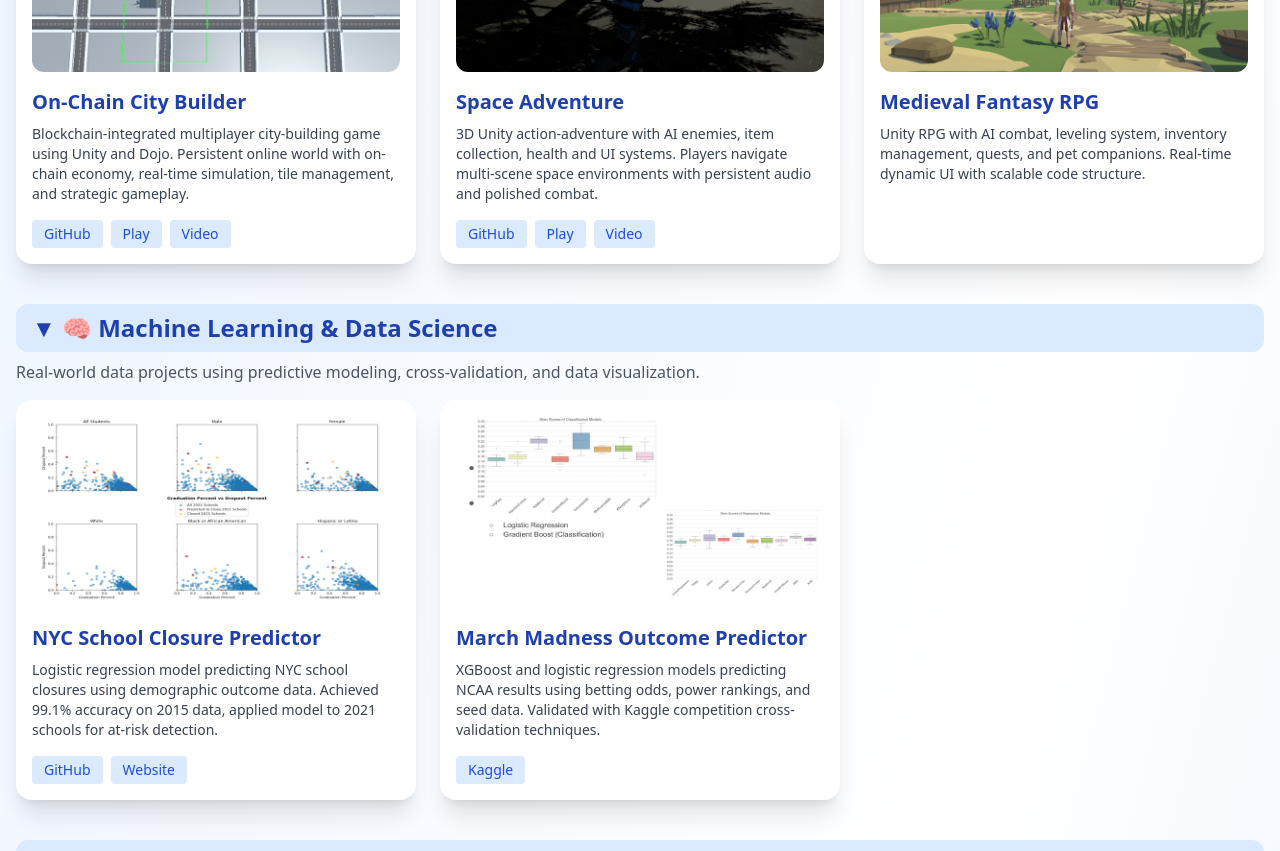
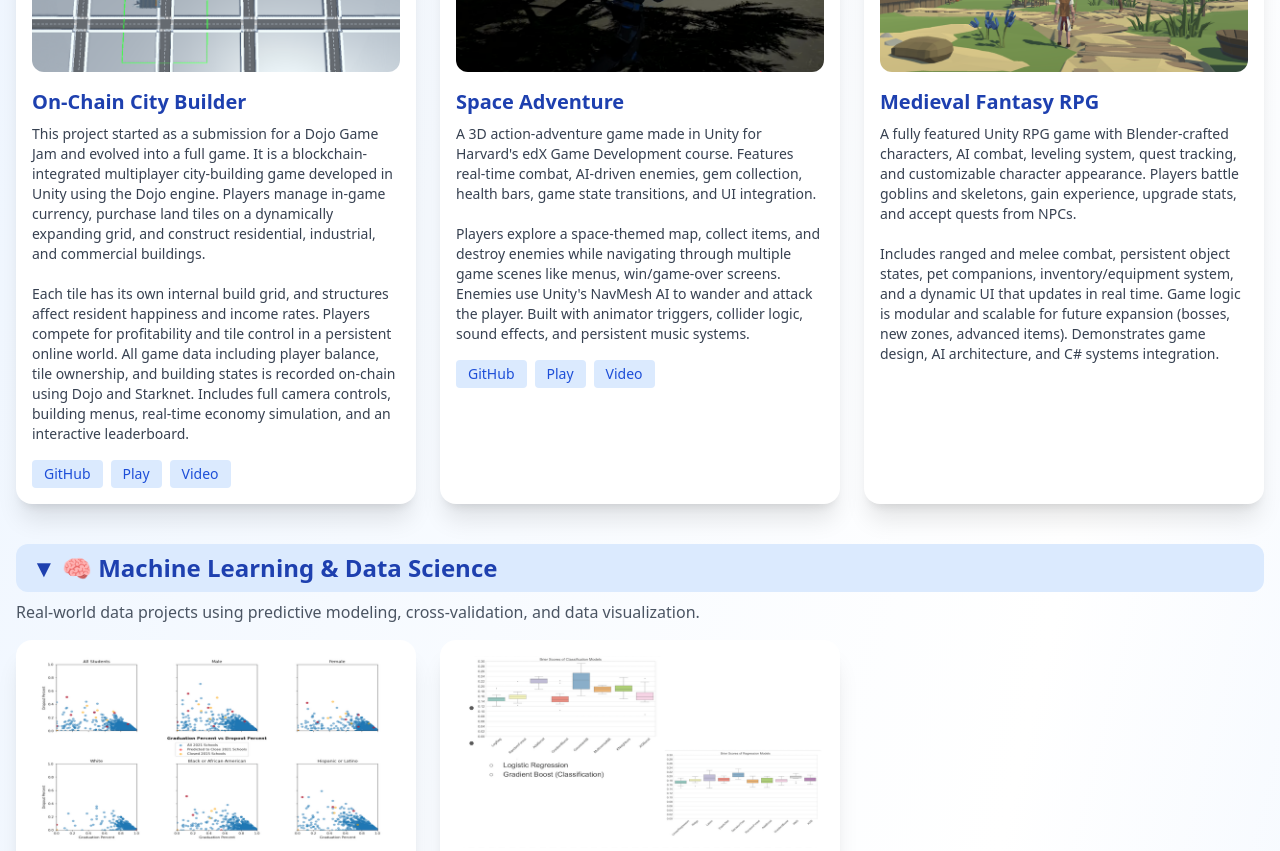
Before and after one commit to EthanPerello/EthanPerello.github.io, a React (Create React App) app: page / in a window 1280 px wide. Shown: the part 360-1211 px from the top of the page. Built offline with nearby package versions, Linux system fonts and the light colour scheme.

Commit message:
Update before deploy

```diff
--- a/src/App.js
+++ b/src/App.js
@@ -82,7 +82,9 @@ const featuredGames = [
   {
     title: "On-Chain City Builder",
     image: cityBuilderImage,
-    description: `Blockchain-integrated multiplayer city-building game using Unity and Dojo. Persistent online world with on-chain economy, real-time simulation, tile management, and strategic gameplay.`,
+    description: `This project started as a submission for a Dojo Game Jam and evolved into a full game. It is a blockchain-integrated multiplayer city-building game developed in Unity using the Dojo engine. Players manage in-game currency, purchase land tiles on a dynamically expanding grid, and construct residential, industrial, and commercial buildings.
+
+Each tile has its own internal build grid, and structures affect resident happiness and income rates. Players compete for profitability and tile control in a persistent online world. All game data including player balance, tile ownership, and building states is recorded on-chain using Dojo and Starknet. Includes full camera controls, building menus, real-time economy simulation, and an interactive leaderboard.`,
     github: "https://github.com/EthanPerello/DojoCityBuilder",
     play: "https://ethanperello.github.io/DojoCityBuilder/",
     video: "https://www.youtube.com/watch?v=lORypXL-UwA"
@@ -90,7 +92,9 @@ const featuredGames = [
   {
     title: "Space Adventure",
     image: spaceGameImage,
-    description: `3D Unity action-adventure with AI enemies, item collection, health and UI systems. Players navigate multi-scene space environments with persistent audio and polished combat.`,
+    description: `A 3D action-adventure game made in Unity for Harvard's edX Game Development course. Features real-time combat, AI-driven enemies, gem collection, health bars, game state transitions, and UI integration.
+
+Players explore a space-themed map, collect items, and destroy enemies while navigating through multiple game scenes like menus, win/game-over screens. Enemies use Unity's NavMesh AI to wander and attack the player. Built with animator triggers, collider logic, sound effects, and persistent music systems.`,
     github: "https://github.com/EthanPerello/SpaceGame",
     play: "https://ethanperello.itch.io/space-game",
     video: "https://www.youtube.com/watch?v=CufS2USIR1Y"
@@ -98,25 +102,33 @@ const featuredGames = [
   {
     title: "Medieval Fantasy RPG",
     image: rpgImage,
-    description: `Unity RPG with AI combat, leveling system, inventory management, quests, and pet companions. Real-time dynamic UI with scalable code structure.`
+    description: `A fully featured Unity RPG game with Blender-crafted characters, AI combat, leveling system, quest tracking, and customizable character appearance. Players battle goblins and skeletons, gain experience, upgrade stats, and accept quests from NPCs.
+
+Includes ranged and melee combat, persistent object states, pet companions, inventory/equipment system, and a dynamic UI that updates in real time. Game logic is modular and scalable for future expansion (bosses, new zones, advanced items). Demonstrates game design, AI architecture, and C# systems integration.`
   }
 ];
+
 
 const mlProjects = [
   {
     title: "NYC School Closure Predictor",
     image: nycImage,
-    description: `Logistic regression model predicting NYC school closures using demographic outcome data. Achieved 99.1% accuracy on 2015 data, applied model to 2021 schools for at-risk detection.`,
+    description: `This data science project was a school project at Tulane, where I analyzed student outcome data and school closures in New York City. I gathered data from public sources including the NYC Department of Education, focusing on metrics such as graduation rates, dropout percentages, and GED attainment across racial, gender, and socioeconomic subgroups.
+
+I discovered stark disparities in student performance and identified dropout rates among male and Black students as strong indicators of school closures. I built a logistic regression model with 99.1% accuracy using 2015 data and applied it to 2021 schools to identify potential at-risk closures. This project demonstrated the impact of predictive modeling in education policy, showing that while student outcomes provide valuable insight, closures are also influenced by budget, charter transitions, and administrative decisions.`,
     github: "https://github.com/EthanPerello/New-York-Student-Outcomes-and-School-Closures",
     website: "https://ethanperello.github.io/New-York-Student-Outcomes-and-School-Closures/"
   },
   {
     title: "March Madness Outcome Predictor",
     image: marchMadnessImage,
-    description: `XGBoost and logistic regression models predicting NCAA results using betting odds, power rankings, and seed data. Validated with Kaggle competition cross-validation techniques.`,
+    description: `This project was part of a Kaggle competition involving building machine learning models to predict NCAA March Madness tournament outcomes. I collected data from past seasons, including team ratings (KenPom, FiveThirtyEight), seedings, and scraped betting odds for extra context.
+
+I engineered features like seed difference, win percentage, average margin of victory, and betting line movement. I trained and validated logistic regression and XGBoost models using season-by-season cross-validation. My top model, an XGBoost classifier with betting odds and power rankings, achieved strong log-loss performance and reflected real-world predictive patterns. This project taught me feature engineering, ensemble modeling, and the value of external signals like market sentiment in sports prediction.`,
     kaggle: "https://www.kaggle.com/competitions/march-machine-learning-mania-2023"
   }
 ];
+
 
 const miniGames = [
   {
```
